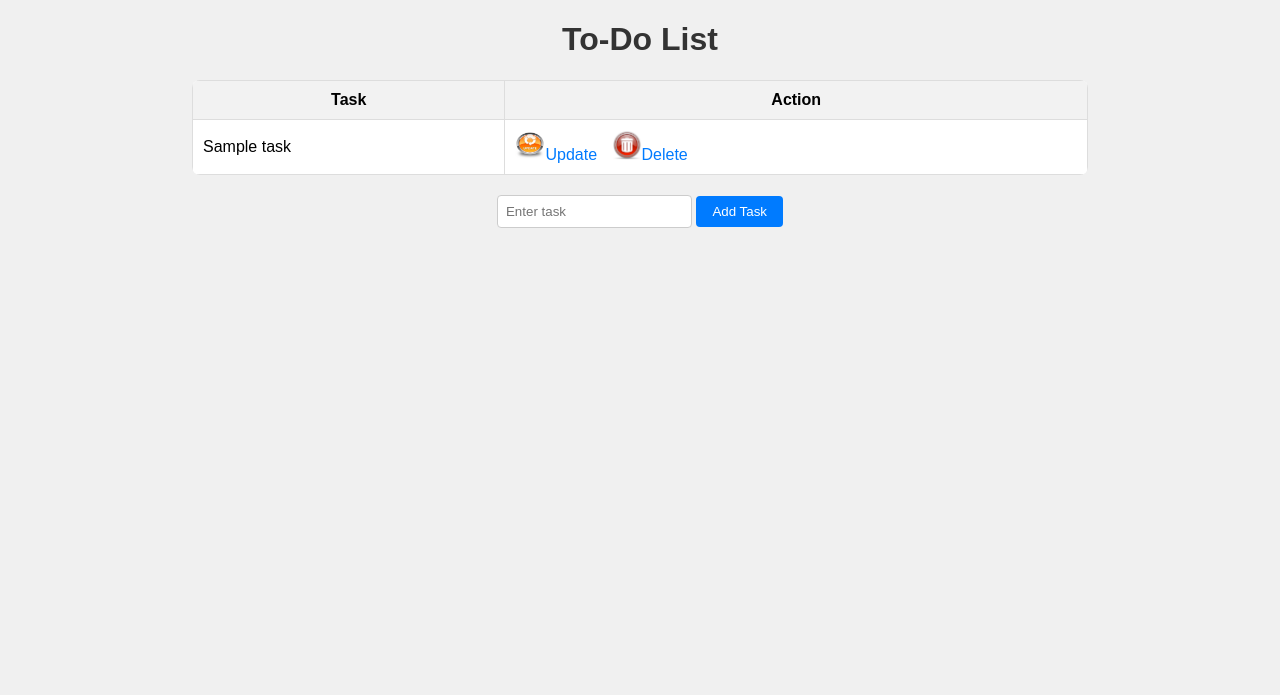
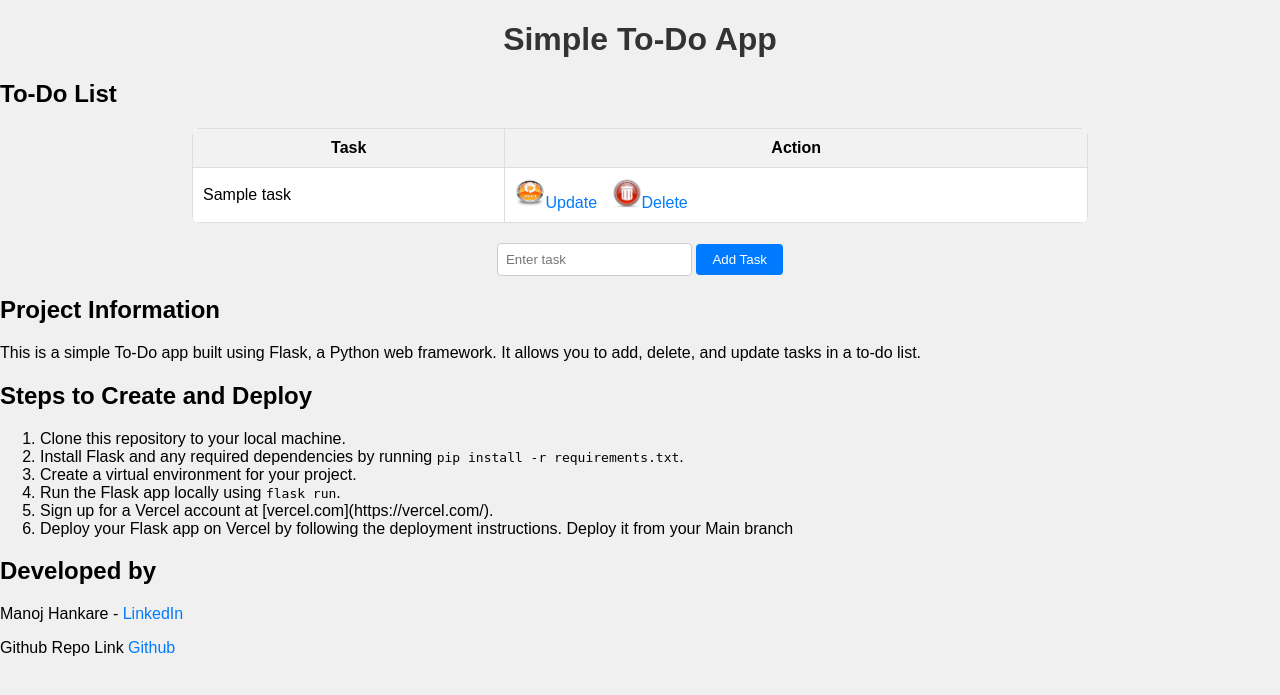
Before and after one commit to Manojhankare/Flask_Vercel_Demo, a Flask app: template templates/index.html in a window 1280 px wide. Shown: the top 695 px of the page. Run offline with Flask 3, Linux system fonts and the light colour scheme; the template is opened without the code that fills it: most values are stand-ins (such as "Sample title", 1, 10 or a date in 2020).

Commit message:
some edits

```diff
--- a/templates/index.html
+++ b/templates/index.html
@@ -9,7 +9,12 @@
 </head>
 
 <body>
-    <h1>To-Do List</h1>
+    <header>
+        <h1>Simple To-Do App</h1>
+    </header>
+
+    <div class="content">
+        <h2>To-Do List</h2>
         <table>
             <tr>
                 <th>Task</th>
@@ -19,10 +24,12 @@
             <tr>
                 <td>{{ task }}</td>
                 <td>
-                <a href="/delete/{{ loop.index }}"><img src="{{ url_for('static', filename='icons/delete-icon.webp') }}"
-                        alt="Delete" style="width: 30px; height: 30px;">Update</a>
-                <a href="/update/{{ loop.index }}"><img src="{{ url_for('static', filename='icons/update-icon.webp') }}"
-                        alt="Update" style="width: 30px; height: 30px;">Delete</a>
+                    <a href="/delete/{{ loop.index }}"><img
+                            src="{{ url_for('static', filename='icons/delete-icon.webp') }}" alt="Delete"
+                            style="width: 30px; height: 30px;">Update</a>
+                    <a href="/update/{{ loop.index }}"><img
+                            src="{{ url_for('static', filename='icons/update-icon.webp') }}" alt="Update"
+                            style="width: 30px; height: 30px;">Delete</a>
                 </td>
             </tr>
             {% endfor %}
@@ -31,6 +38,31 @@
             <input type="text" name="task" placeholder="Enter task">
             <button type="submit">Add Task</button>
         </form>
+
+        <div class="info">
+            <h2>Project Information</h2>
+            <p>This is a simple To-Do app built using Flask, a Python web framework. It allows you to add, delete, and
+                update tasks in a to-do list.</p>
+            <h2>Steps to Create and Deploy</h2>
+            <ol>
+                <li>Clone this repository to your local machine.</li>
+                <li>Install Flask and any required dependencies by running <code>pip install -r requirements.txt</code>.
+                </li>
+                <li>Create a virtual environment for your project.</li>
+                <li>Run the Flask app locally using <code>flask run</code>.</li>
+                <li>Sign up for a Vercel account at [vercel.com](https://vercel.com/).</li>
+                <li>Deploy your Flask app on Vercel by following the deployment instructions. Deploy it from your Main
+                    branch</li>
+            </ol>
+        </div>
+    </div>
+
+    <footer>
+        <h2>Developed by</h2>
+        <p>Manoj Hankare - <a href="https://www.linkedin.com/manojhankare">LinkedIn</a></p>
+        <p>Github Repo Link <a href="https://github.com/Manojhankare/Flask_Vercel_Demo">Github</a></p>
+    </footer>
+
 </body>
 
 </html>
```
Lines whose indentation alone changed are shown as unchanged.
